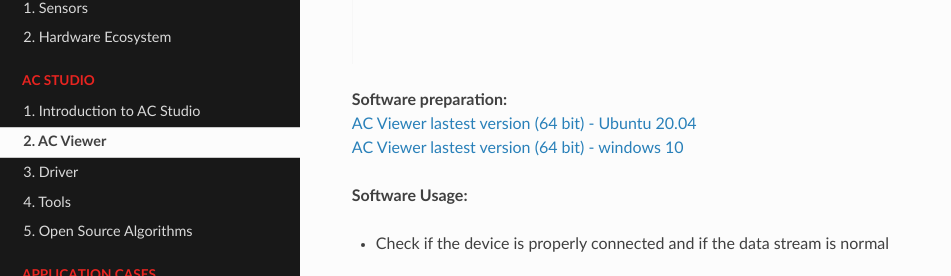
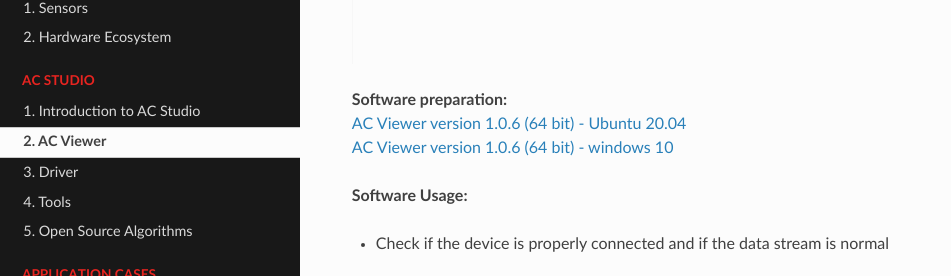
Before and after one commit to RoboSense-Robotics/robosense_ac_wiki_en, a Sphinx documentation site: the page built from source/ac_studio/ac_viewer.md, in a window 1280 px wide and 900 px high, scrolled down 1038 px, cut to the strip 144-420 px from the top of the window. Shown: the whole strip, without its empty margins (0-951 px from the left). Built offline with Sphinx 7.4.7 and the Read the Docs theme 3.1.0, drawn with Linux system fonts in a browser that asks for light colours; pages that are not in the unit, such as notebooks, are missing from menus.

Commit message:
update ac viewer url

```diff
--- a/source/ac_studio/ac_viewer.md
+++ b/source/ac_studio/ac_viewer.md
@@ -52,8 +52,8 @@
 
 
 **Software preparation:**
-[AC Viewer lastest version (64 bit) - Ubuntu 20.04](https://cdn.robosense.cn/AC_wiki/AcViewer_Linux_x86_64_release_lastest.zip)
-[AC Viewer lastest version (64 bit) - windows 10](https://cdn.robosense.cn/AC_wiki/AcViewer_Win_x86_64_release_lastest.zip)
+[AC Viewer version 1.0.6 (64 bit) - Ubuntu 20.04](https://cdn.robosense.cn/AC_wiki/AcViewer_Linux_x86_64_release_1.0.6.zip)
+[AC Viewer version 1.0.6 (64 bit) - windows 10](https://cdn.robosense.cn/AC_wiki/AcViewer_Win_x86_64_release_1.0.6.zip)
 
 
 **Software Usage:**
```
